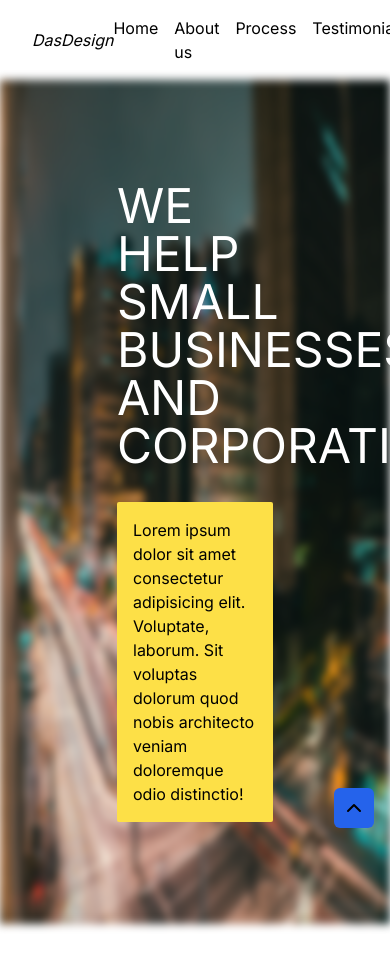
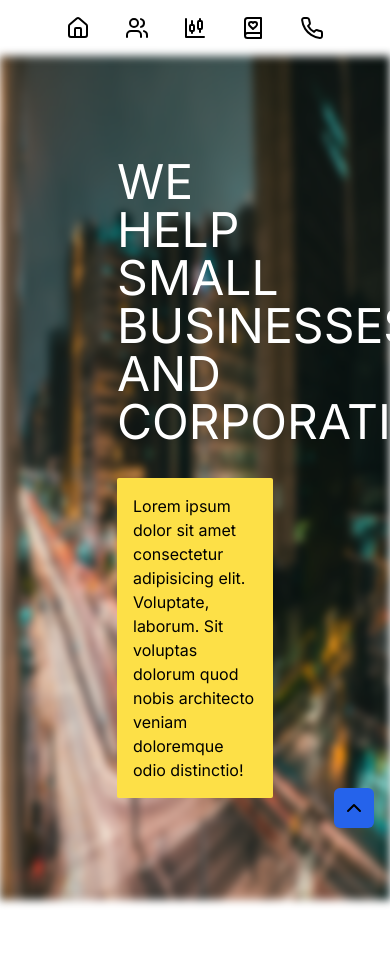
Before and after one commit to maanasmahato4/dasdesign, a Next.js app: page / in a window 390 px wide. Shown: the top 970 px of the page. Built offline with nearby package versions, Linux system fonts and the light colour scheme.

Commit message:
update: nav responsive

```diff
--- a/components/navbar/NavBar.tsx
+++ b/components/navbar/NavBar.tsx
@@ -1,13 +1,31 @@
 import Link from 'next/link';
+import { Home, Users, CandlestickChart, BookHeart, Phone } from 'lucide-react';
 
 export default function NavBar() {
 	return (
 		<header
-			className='flex w-full flex-row items-center justify-between px-8 py-4'
+			className='flex w-full flex-row items-center justify-center px-8 py-4 md:justify-between'
 			id='nav'
 		>
-			<h3 className='italic'>DasDesign</h3>
-			<nav className='flex flex-row gap-x-4'>
+			<h3 className='hidden italic md:block'>DasDesign</h3>
+			<nav className='flex w-full flex-row justify-evenly sm:hidden'>
+				<Link href='#hero' className='hover:text-cyan-600'>
+					<Home />
+				</Link>
+				<Link href='#about' className='hover:text-cyan-600'>
+					<Users />
+				</Link>
+				<Link href='#process' className='hover:text-cyan-600'>
+					<CandlestickChart />
+				</Link>
+				<Link href='#testimonial' className='hover:text-cyan-600'>
+					<BookHeart />
+				</Link>
+				<Link href='#contact' className='hover:text-cyan-600'>
+					<Phone />
+				</Link>
+			</nav>
+			<nav className='hidden flex-row gap-x-4 sm:flex'>
 				<Link href='#hero' className='hover:text-cyan-600'>
 					Home
 				</Link>
--- a/tailwind.config.ts
+++ b/tailwind.config.ts
@@ -7,8 +7,17 @@ const config: Config = {
 		'./app/**/*.{js,ts,jsx,tsx,mdx}',
 	],
 	theme: {
-		extend: {},
+		extend: {
+			screens: {
+				sm: '640px', // Small devices (phones, 640px and up)
+				md: '768px', // Medium devices (tablets, 768px and up)
+				lg: '1024px', // Large devices (desktops, 1024px and up)
+				xl: '1280px', // Extra large devices (large desktops, 1280px and up)
+				'2xl': '1536px', // 2X large devices (larger desktops, 1536px and up)
+			},
+		},
 	},
 	plugins: [],
 };
+
 export default config;
```
